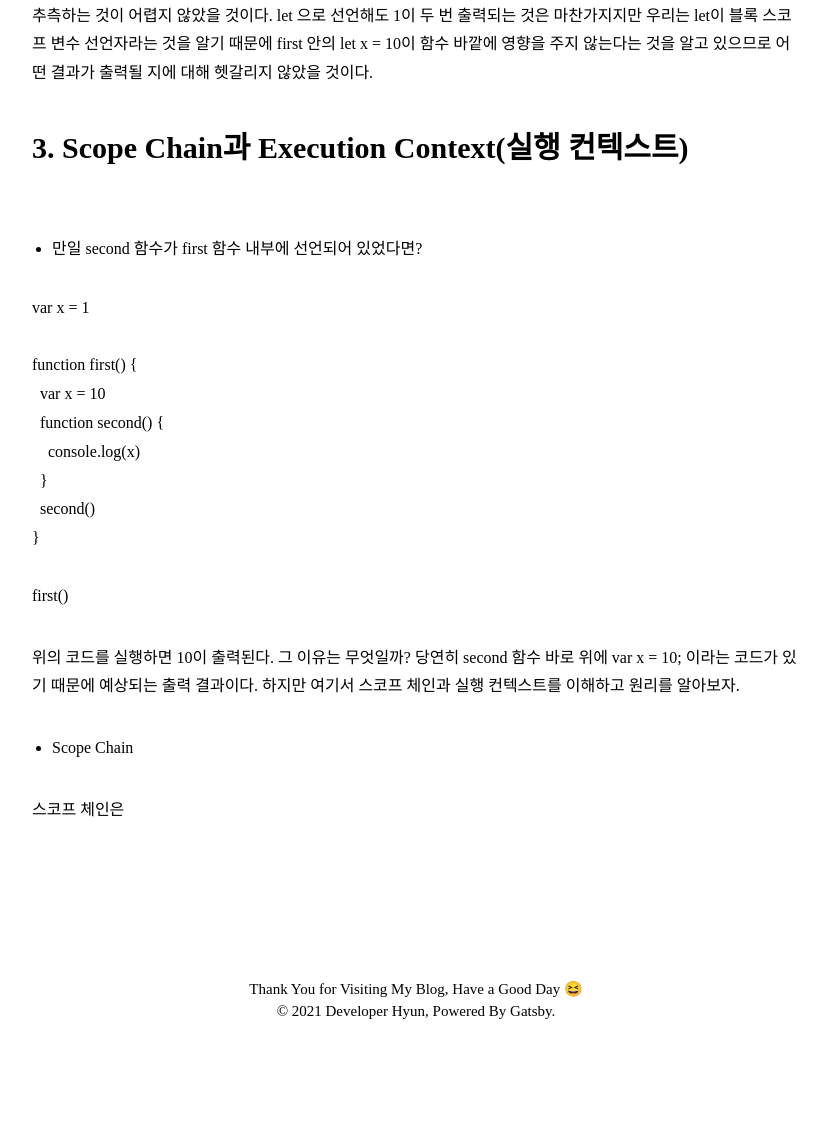
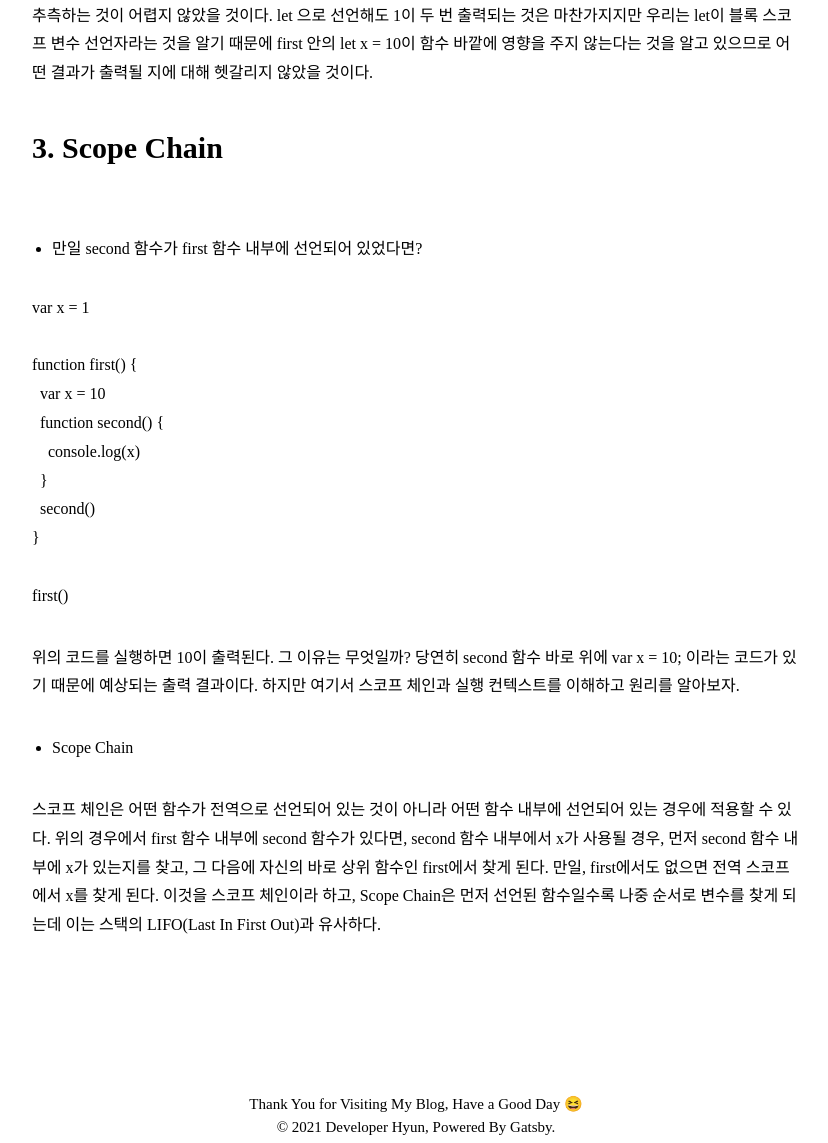
Before and after one commit to boxak/boxak.github.io, a Gatsby site: page /js_study_scope/ in a window 1280 px wide. Shown: the part 1820-2963 px from the top of the page, without its empty margins (224-1052 px from the left). Before the commit the page ends 2893 px from the top, so only its background shows below. Built offline with nearby package versions, Linux system fonts and the light colour scheme; Gatsby itself is replaced by a stand-in of ours; some packages are replaced by stand-ins of ours; code samples lack their colours.

Commit message:
Update js_study_scope.md

```diff
--- a/contents/js_study_scope.md
+++ b/contents/js_study_scope.md
@@ -53,7 +53,7 @@ second()
 
 #
 
-# 3. Scope Chain과 Execution Context(실행 컨텍스트)
+# 3. Scope Chain
 
 - 만일 second 함수가 first 함수 내부에 선언되어 있었다면?
 
@@ -77,4 +77,4 @@ first()
 
 - Scope Chain
 
-스코프 체인은
+스코프 체인은 어떤 함수가 전역으로 선언되어 있는 것이 아니라 어떤 함수 내부에 선언되어 있는 경우에 적용할 수 있다. 위의 경우에서 first 함수 내부에 second 함수가 있다면, second 함수 내부에서 x가 사용될 경우, 먼저 second 함수 내부에 x가 있는지를 찾고, 그 다음에 자신의 바로 상위 함수인 first에서 찾게 된다. 만일, first에서도 없으면 전역 스코프에서 x를 찾게 된다. 이것을 스코프 체인이라 하고, Scope Chain은 먼저 선언된 함수일수록 나중 순서로 변수를 찾게 되는데 이는 스택의 LIFO(Last In First Out)과 유사하다.
```
